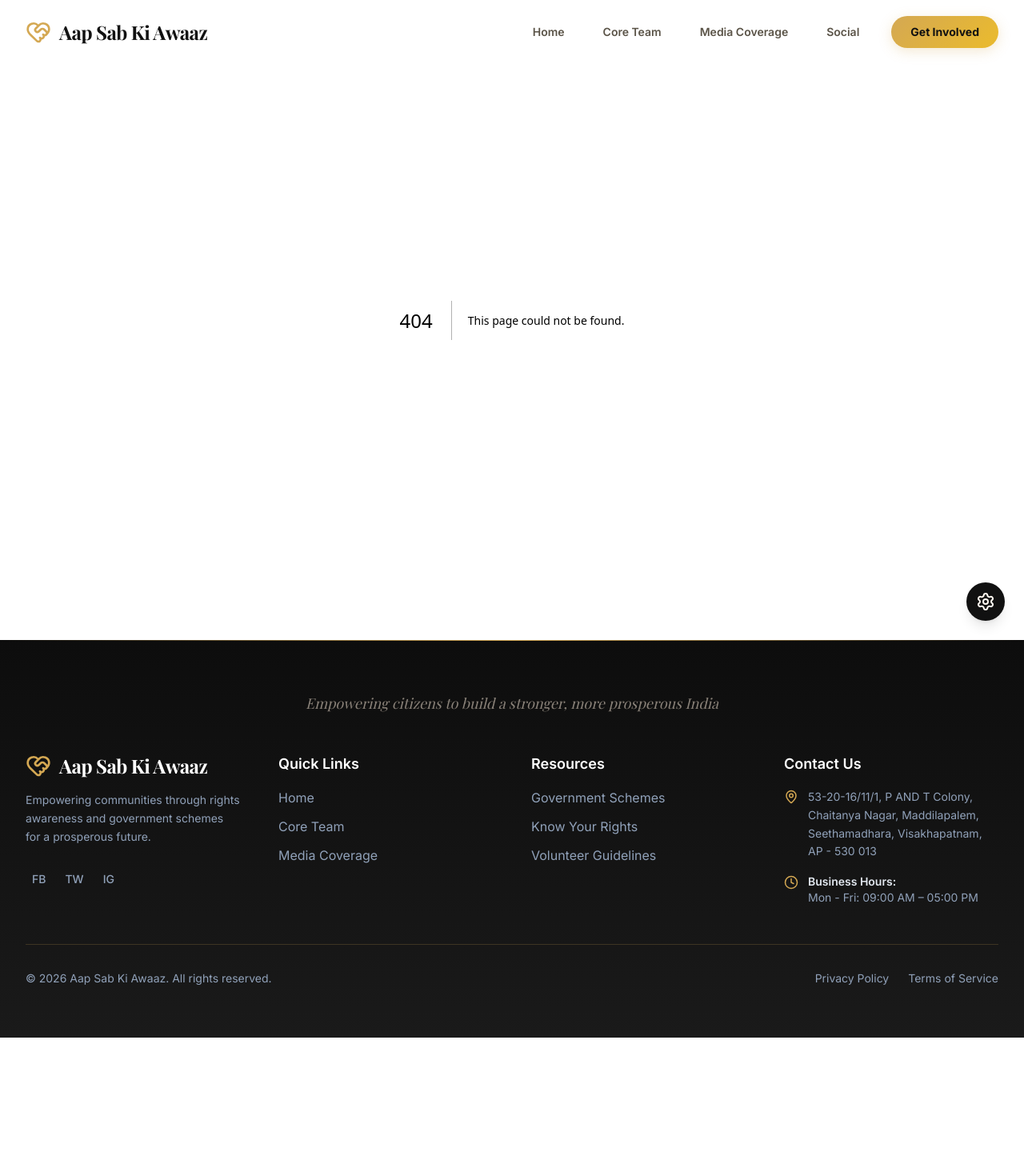
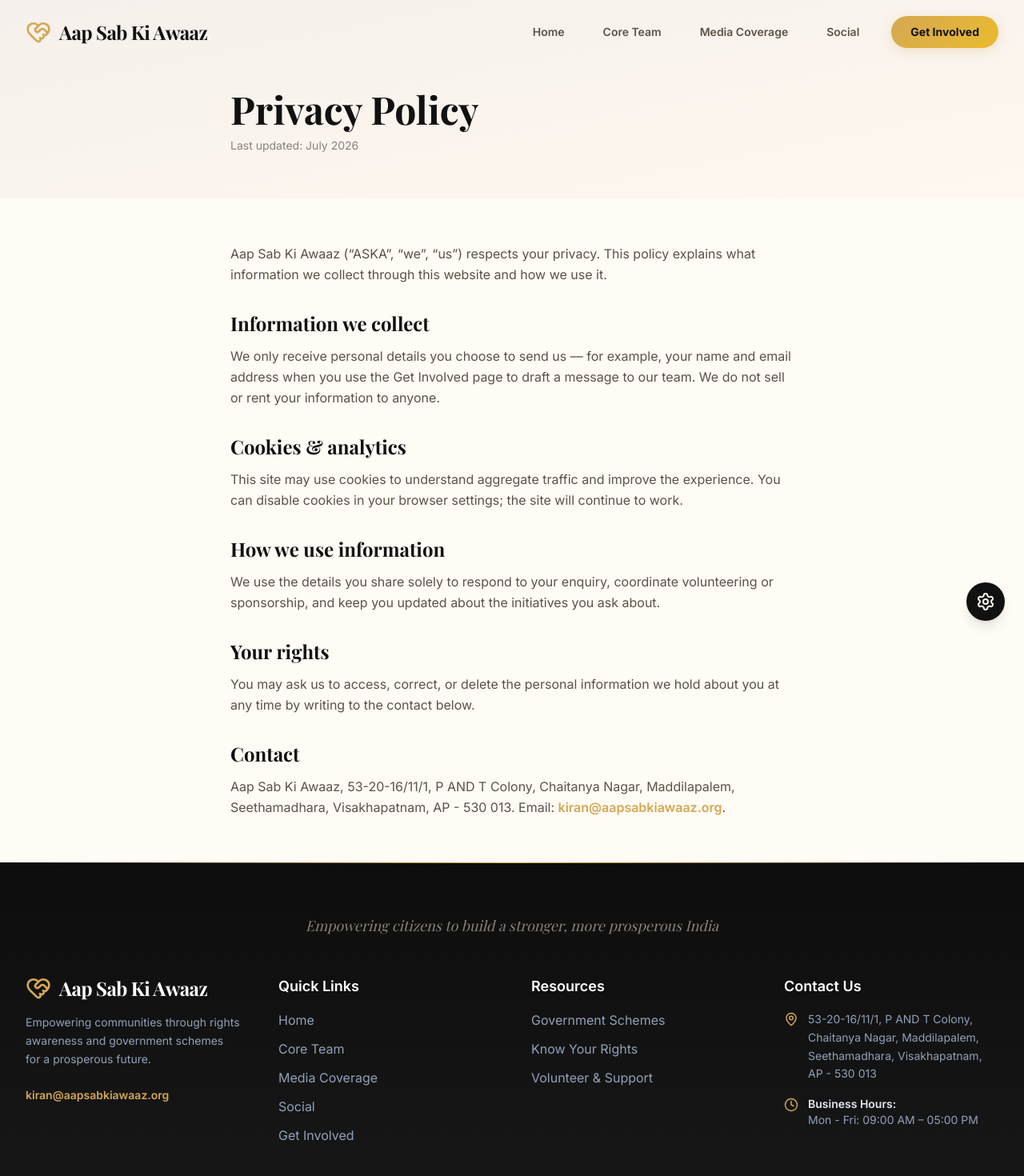
Before and after one commit to sagaranilkumar/aapsabkiawaaz, a Next.js app: page /privacy in a window 1280 px wide. Before the commit this address had no page. Shown: the top 1470 px of the page at 80% size. Before the commit the page ends 1297 px from the top, so only its background shows below. Built offline with nearby package versions, Linux system fonts and the light colour scheme; a web font is replaced by a local one.

Commit message:
feat: add Privacy Policy and Terms of Service pages; update sitemap routes

```diff
--- /dev/null
+++ b/src/app/privacy/page.tsx
@@ -0,0 +1,65 @@
+import { Metadata } from "next";
+
+export const metadata: Metadata = {
+  title: "Privacy Policy",
+  description: "How Aap Sab Ki Awaaz collects, uses, and protects your information.",
+  alternates: { canonical: "/privacy" },
+};
+
+export default function PrivacyPolicy() {
+  return (
+    <div className="min-h-screen bg-ngo-background">
+      <section className="bg-gradient-to-br from-ngo-stone to-ngo-cream pt-28 pb-14">
+        <div className="container mx-auto max-w-3xl px-4 sm:px-6 lg:px-8">
+          <h1 className="font-serif text-4xl font-bold text-ngo-primary md:text-5xl">Privacy Policy</h1>
+          <p className="mt-3 text-sm text-ngo-muted-light">Last updated: July 2026</p>
+        </div>
+      </section>
+      <section className="py-14">
+        <div className="container mx-auto max-w-3xl px-4 sm:px-6 lg:px-8 space-y-8 text-ngo-muted leading-relaxed">
+          <p>
+            Aap Sab Ki Awaaz (&ldquo;ASKA&rdquo;, &ldquo;we&rdquo;, &ldquo;us&rdquo;) respects your privacy. This
+            policy explains what information we collect through this website and how we use it.
+          </p>
+          <div>
+            <h2 className="font-serif text-2xl font-bold text-ngo-primary mb-3">Information we collect</h2>
+            <p>
+              We only receive personal details you choose to send us — for example, your name and
+              email address when you use the Get Involved page to draft a message to our team. We do
+              not sell or rent your information to anyone.
+            </p>
+          </div>
+          <div>
+            <h2 className="font-serif text-2xl font-bold text-ngo-primary mb-3">Cookies &amp; analytics</h2>
+            <p>
+              This site may use cookies to understand aggregate traffic and improve the experience.
+              You can disable cookies in your browser settings; the site will continue to work.
+            </p>
+          </div>
+          <div>
+            <h2 className="font-serif text-2xl font-bold text-ngo-primary mb-3">How we use information</h2>
+            <p>
+              We use the details you share solely to respond to your enquiry, coordinate volunteering
+              or sponsorship, and keep you updated about the initiatives you ask about.
+            </p>
+          </div>
+          <div>
+            <h2 className="font-serif text-2xl font-bold text-ngo-primary mb-3">Your rights</h2>
+            <p>
+              You may ask us to access, correct, or delete the personal information we hold about you
+              at any time by writing to the contact below.
+            </p>
+          </div>
+          <div>
+            <h2 className="font-serif text-2xl font-bold text-ngo-primary mb-3">Contact</h2>
+            <p>
+              Aap Sab Ki Awaaz, 53-20-16/11/1, P AND T Colony, Chaitanya Nagar, Maddilapalem,
+              Seethamadhara, Visakhapatnam, AP - 530 013. Email:{" "}
+              <a href="mailto:kiran@aapsabkiawaaz.org" className="font-semibold text-ngo-secondary hover:text-ngo-secondary-light">kiran@aapsabkiawaaz.org</a>.
+            </p>
+          </div>
+        </div>
+      </section>
+    </div>
+  );
+}
--- a/src/app/sitemap.ts
+++ b/src/app/sitemap.ts
@@ -2,7 +2,7 @@
 import { SITE_URL } from "@/utils/seo";
 
 export default function sitemap(): MetadataRoute.Sitemap {
-  const routes = ["", "/media-coverage", "/core-team", "/social", "/get-involved"];
+  const routes = ["", "/media-coverage", "/core-team", "/social", "/get-involved", "/privacy", "/terms"];
   const now = new Date();
   return routes.map((path) => ({
     url: `${SITE_URL}${path}`,
--- /dev/null
+++ b/src/app/terms/page.tsx
@@ -0,0 +1,63 @@
+import { Metadata } from "next";
+
+export const metadata: Metadata = {
+  title: "Terms of Service",
+  description: "The terms that govern your use of the Aap Sab Ki Awaaz website.",
+  alternates: { canonical: "/terms" },
+};
+
+export default function TermsOfService() {
+  return (
+    <div className="min-h-screen bg-ngo-background">
+      <section className="bg-gradient-to-br from-ngo-stone to-ngo-cream pt-28 pb-14">
+        <div className="container mx-auto max-w-3xl px-4 sm:px-6 lg:px-8">
+          <h1 className="font-serif text-4xl font-bold text-ngo-primary md:text-5xl">Terms of Service</h1>
+          <p className="mt-3 text-sm text-ngo-muted-light">Last updated: July 2026</p>
+        </div>
+      </section>
+      <section className="py-14">
+        <div className="container mx-auto max-w-3xl px-4 sm:px-6 lg:px-8 space-y-8 text-ngo-muted leading-relaxed">
+          <p>
+            By using the Aap Sab Ki Awaaz website you agree to these terms. Please read them carefully.
+          </p>
+          <div>
+            <h2 className="font-serif text-2xl font-bold text-ngo-primary mb-3">Use of the site</h2>
+            <p>
+              This website provides information about our initiatives, media coverage, and ways to get
+              involved. You agree to use it lawfully and not to disrupt or misuse its services.
+            </p>
+          </div>
+          <div>
+            <h2 className="font-serif text-2xl font-bold text-ngo-primary mb-3">Content &amp; intellectual property</h2>
+            <p>
+              Text, images, and branding on this site belong to Aap Sab Ki Awaaz or its partners and may
+              not be reproduced for commercial use without permission. News coverage links to the
+              respective publishers, who retain their own rights.
+            </p>
+          </div>
+          <div>
+            <h2 className="font-serif text-2xl font-bold text-ngo-primary mb-3">External links</h2>
+            <p>
+              We link to third-party resources (such as government portals and news outlets) for
+              convenience. We are not responsible for the content or practices of those sites.
+            </p>
+          </div>
+          <div>
+            <h2 className="font-serif text-2xl font-bold text-ngo-primary mb-3">Disclaimer</h2>
+            <p>
+              Information here is provided in good faith for general awareness and does not constitute
+              legal, medical, or financial advice.
+            </p>
+          </div>
+          <div>
+            <h2 className="font-serif text-2xl font-bold text-ngo-primary mb-3">Contact</h2>
+            <p>
+              Questions about these terms? Email{" "}
+              <a href="mailto:kiran@aapsabkiawaaz.org" className="font-semibold text-ngo-secondary hover:text-ngo-secondary-light">kiran@aapsabkiawaaz.org</a>.
+            </p>
+          </div>
+        </div>
+      </section>
+    </div>
+  );
+}
--- a/src/components/Footer.tsx
+++ b/src/components/Footer.tsx
@@ -31,29 +31,12 @@
               Empowering communities through rights awareness and government
               schemes for a prosperous future.
             </p>
-            <div className="flex items-center gap-2 pt-2">
-              <a
-                href="#"
-                className="text-slate-400 hover:text-ngo-secondary hover:bg-white/10 rounded-full p-2 transition-all duration-200 font-medium text-sm"
-                aria-label="Facebook"
-              >
-                FB
-              </a>
-              <a
-                href="#"
-                className="text-slate-400 hover:text-ngo-secondary hover:bg-white/10 rounded-full p-2 transition-all duration-200 font-medium text-sm"
-                aria-label="Twitter"
-              >
-                TW
-              </a>
-              <a
-                href="#"
-                className="text-slate-400 hover:text-ngo-secondary hover:bg-white/10 rounded-full p-2 transition-all duration-200 font-medium text-sm"
-                aria-label="Instagram"
-              >
-                IG
-              </a>
-            </div>
+            <a
+              href="mailto:kiran@aapsabkiawaaz.org"
+              className="inline-block text-sm font-semibold text-ngo-secondary hover:text-ngo-secondary-light transition-colors pt-2 focus:outline-none focus:underline"
+            >
+              kiran@aapsabkiawaaz.org
+            </a>
           </div>
 
           {/* Quick Links */}
@@ -63,27 +46,28 @@
             </h3>
             <ul className="space-y-3">
               <li>
-                <Link
-                  href="/"
-                  className="text-slate-400 hover:text-ngo-secondary transition-colors duration-200 focus:outline-none focus:underline hover:underline underline-offset-4"
-                >
+                <Link href="/" className="text-slate-400 hover:text-ngo-secondary transition-colors duration-200 focus:outline-none focus:underline hover:underline underline-offset-4">
                   Home
                 </Link>
               </li>
               <li>
-                <Link
-                  href="/core-team"
-                  className="text-slate-400 hover:text-ngo-secondary transition-colors duration-200 focus:outline-none focus:underline hover:underline underline-offset-4"
-                >
+                <Link href="/core-team" className="text-slate-400 hover:text-ngo-secondary transition-colors duration-200 focus:outline-none focus:underline hover:underline underline-offset-4">
                   Core Team
                 </Link>
               </li>
               <li>
-                <Link
-                  href="/media-coverage"
-                  className="text-slate-400 hover:text-ngo-secondary transition-colors duration-200 focus:outline-none focus:underline hover:underline underline-offset-4"
-                >
+                <Link href="/media-coverage" className="text-slate-400 hover:text-ngo-secondary transition-colors duration-200 focus:outline-none focus:underline hover:underline underline-offset-4">
                   Media Coverage
+                </Link>
+              </li>
+              <li>
+                <Link href="/social" className="text-slate-400 hover:text-ngo-secondary transition-colors duration-200 focus:outline-none focus:underline hover:underline underline-offset-4">
+                  Social
+                </Link>
+              </li>
+              <li>
+                <Link href="/get-involved" className="text-slate-400 hover:text-ngo-secondary transition-colors duration-200 focus:outline-none focus:underline hover:underline underline-offset-4">
+                  Get Involved
                 </Link>
               </li>
             </ul>
@@ -96,27 +80,18 @@
             </h3>
             <ul className="space-y-3">
               <li>
-                <Link
-                  href="#"
-                  className="text-slate-400 hover:text-ngo-secondary transition-colors duration-200 focus:outline-none focus:underline hover:underline underline-offset-4"
-                >
+                <a href="https://www.myscheme.gov.in" target="_blank" rel="noopener noreferrer" className="text-slate-400 hover:text-ngo-secondary transition-colors duration-200 focus:outline-none focus:underline hover:underline underline-offset-4">
                   Government Schemes
-                </Link>
+                </a>
               </li>
               <li>
-                <Link
-                  href="#"
-                  className="text-slate-400 hover:text-ngo-secondary transition-colors duration-200 focus:outline-none focus:underline hover:underline underline-offset-4"
-                >
+                <a href="https://nalsa.gov.in" target="_blank" rel="noopener noreferrer" className="text-slate-400 hover:text-ngo-secondary transition-colors duration-200 focus:outline-none focus:underline hover:underline underline-offset-4">
                   Know Your Rights
-                </Link>
+                </a>
               </li>
               <li>
-                <Link
-                  href="#"
-                  className="text-slate-400 hover:text-ngo-secondary transition-colors duration-200 focus:outline-none focus:underline hover:underline underline-offset-4"
-                >
-                  Volunteer Guidelines
+                <Link href="/get-involved" className="text-slate-400 hover:text-ngo-secondary transition-colors duration-200 focus:outline-none focus:underline hover:underline underline-offset-4">
+                  Volunteer &amp; Support
                 </Link>
               </li>
             </ul>
@@ -129,20 +104,14 @@
             </h3>
             <ul className="space-y-4">
               <li className="flex items-start gap-3">
-                <MapPin
-                  className="text-ngo-secondary shrink-0 mt-0.5"
-                  size={18}
-                />
+                <MapPin className="text-ngo-secondary shrink-0 mt-0.5" size={18} />
                 <span className="text-sm leading-relaxed text-slate-400">
                   53-20-16/11/1, P AND T Colony, Chaitanya Nagar, Maddilapalem,
                   Seethamadhara, Visakhapatnam, AP - 530 013
                 </span>
               </li>
               <li className="flex items-start gap-3">
-                <Clock
-                  className="text-ngo-secondary shrink-0 mt-0.5"
-                  size={18}
-                />
+                <Clock className="text-ngo-secondary shrink-0 mt-0.5" size={18} />
                 <div className="text-sm">
                   <span className="font-semibold block text-slate-200">
                     Business Hours:
@@ -162,16 +131,10 @@
             &copy; {currentYear} Aap Sab Ki Awaaz. All rights reserved.
           </p>
           <div className="flex gap-6 text-sm">
-            <Link
-              href="#"
-              className="text-slate-400 hover:text-ngo-secondary transition-colors duration-200 focus:outline-none focus:underline"
-            >
+            <Link href="/privacy" className="text-slate-400 hover:text-ngo-secondary transition-colors duration-200 focus:outline-none focus:underline">
               Privacy Policy
             </Link>
-            <Link
-              href="#"
-              className="text-slate-400 hover:text-ngo-secondary transition-colors duration-200 focus:outline-none focus:underline"
-            >
+            <Link href="/terms" className="text-slate-400 hover:text-ngo-secondary transition-colors duration-200 focus:outline-none focus:underline">
               Terms of Service
             </Link>
           </div>
```
Also changed, not shown: src/components/MediaCoverageClient.tsx (+36 -59 lines).
